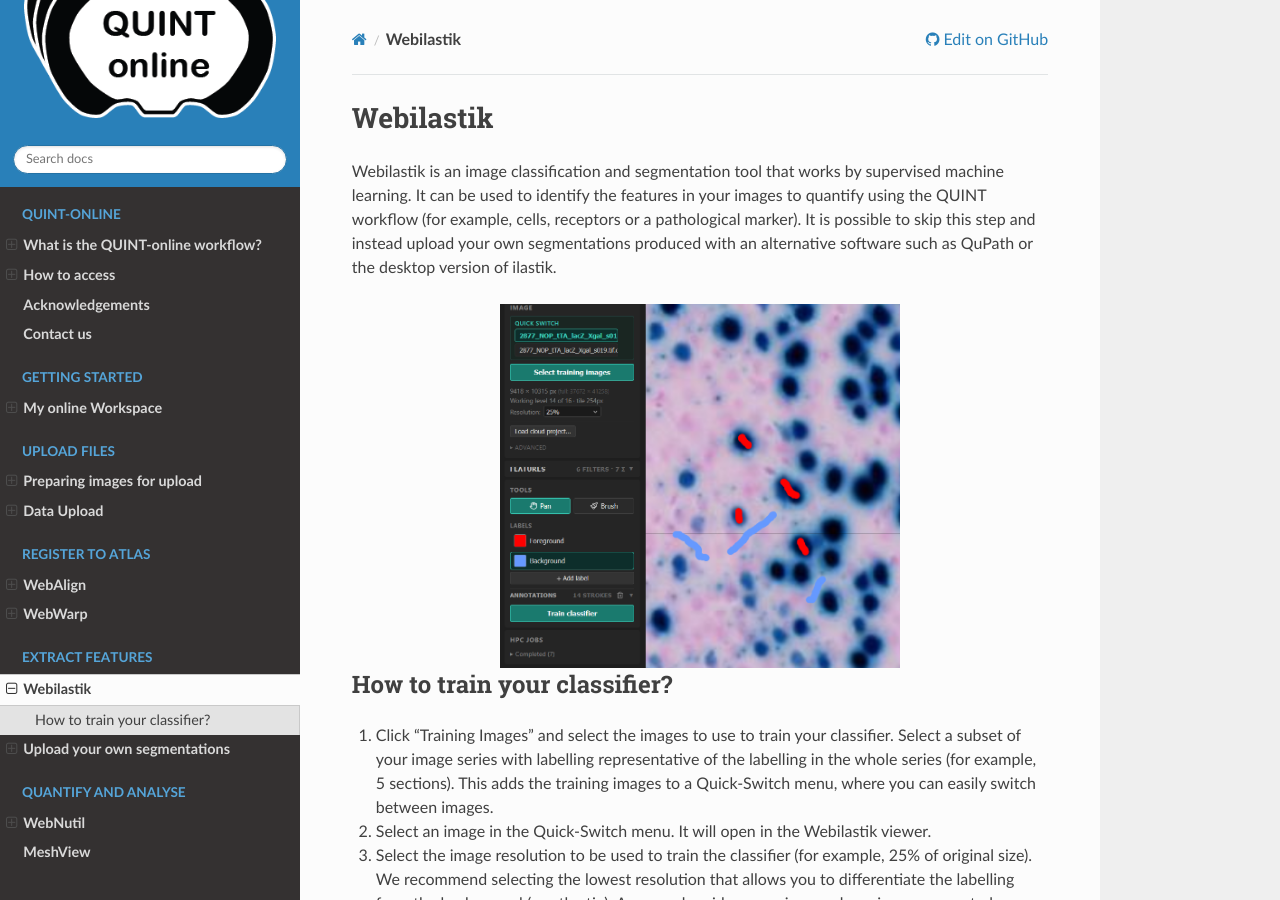
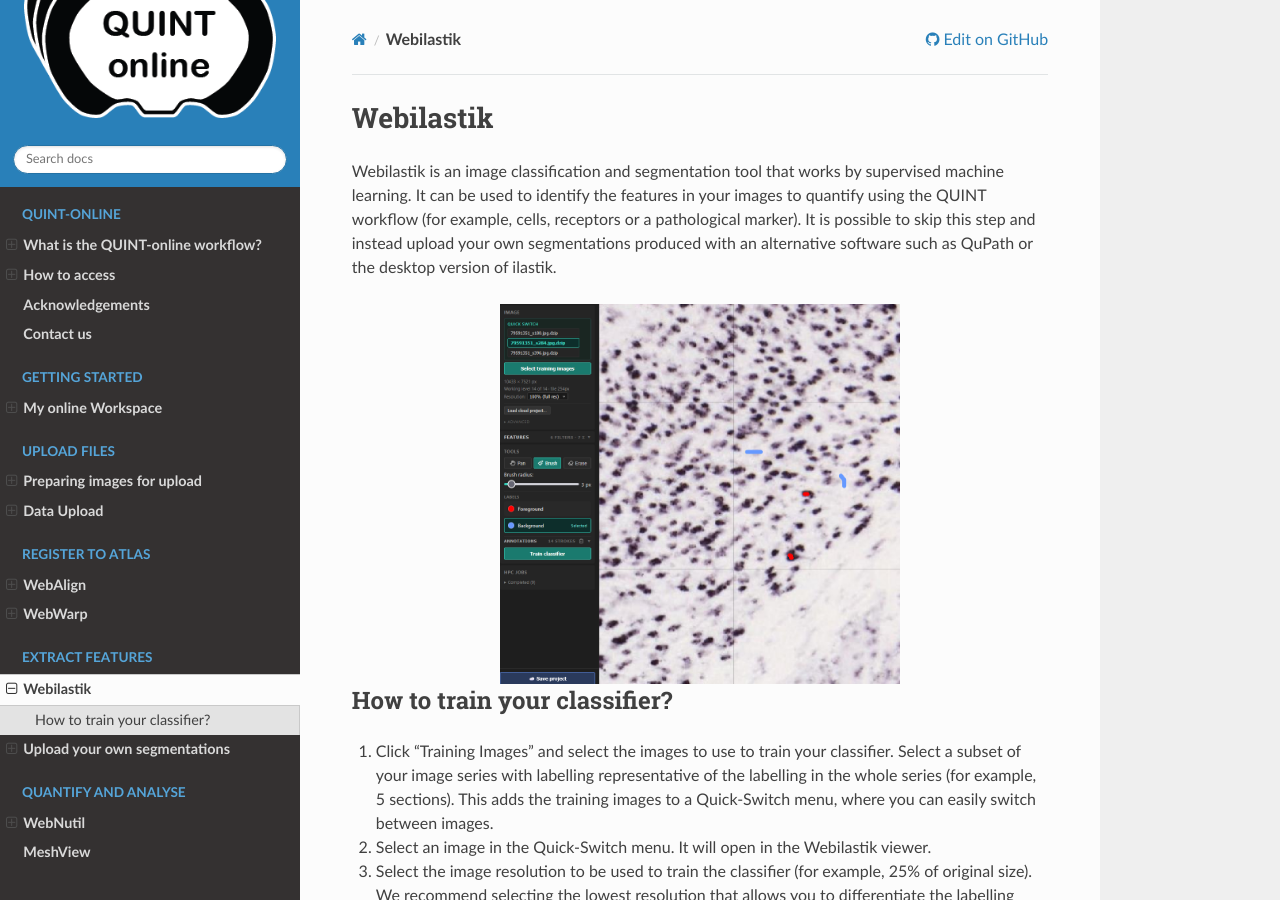
Before and after one commit to Neural-Systems-at-UIO/QUINT_webtools, a Sphinx documentation site: the page built from docs/WebIlastik.rst, in a window 1280 px wide and 900 px high. Built offline with Sphinx 7.4.7 and the Read the Docs theme 3.1.0, drawn with Linux system fonts in a browser that asks for light colours.

Commit message:
Update WebIlastik.rst
updated image training

```diff
--- a/docs/WebIlastik.rst
+++ b/docs/WebIlastik.rst
@@ -3,7 +3,7 @@
 
 Webilastik is an image classification and segmentation tool that works by supervised machine learning. It can be used to identify the features in your images to quantify using the QUINT workflow (for example, cells, receptors or a pathological marker). It is possible to skip this step and instead upload your own segmentations produced with an alternative software such as QuPath or the desktop version of ilastik.
 
-.. image:: images/Training.PNG
+.. image:: images/Webilastik_UI_aug26.png
   :align: center
   :width: 400
 
```
